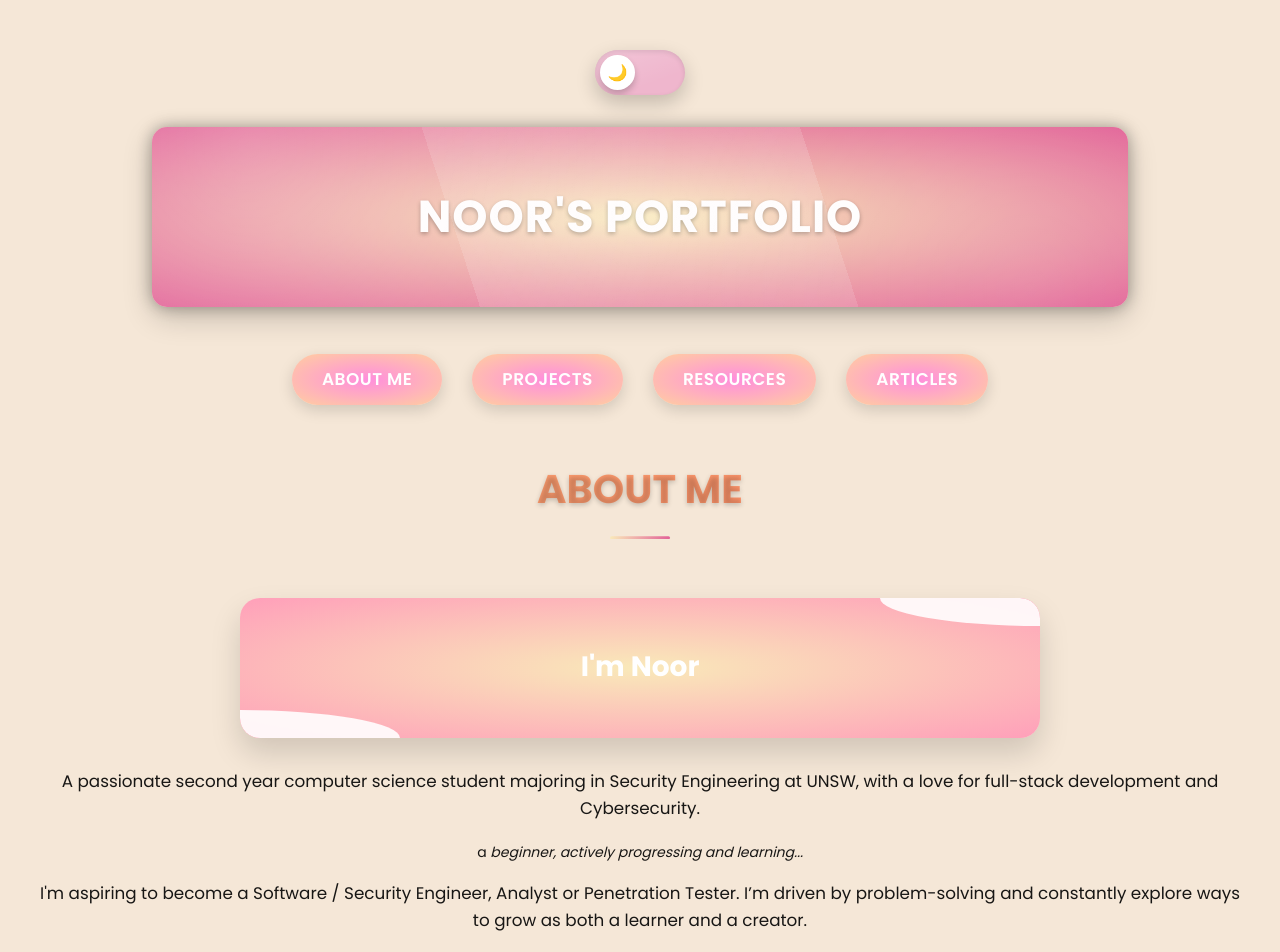
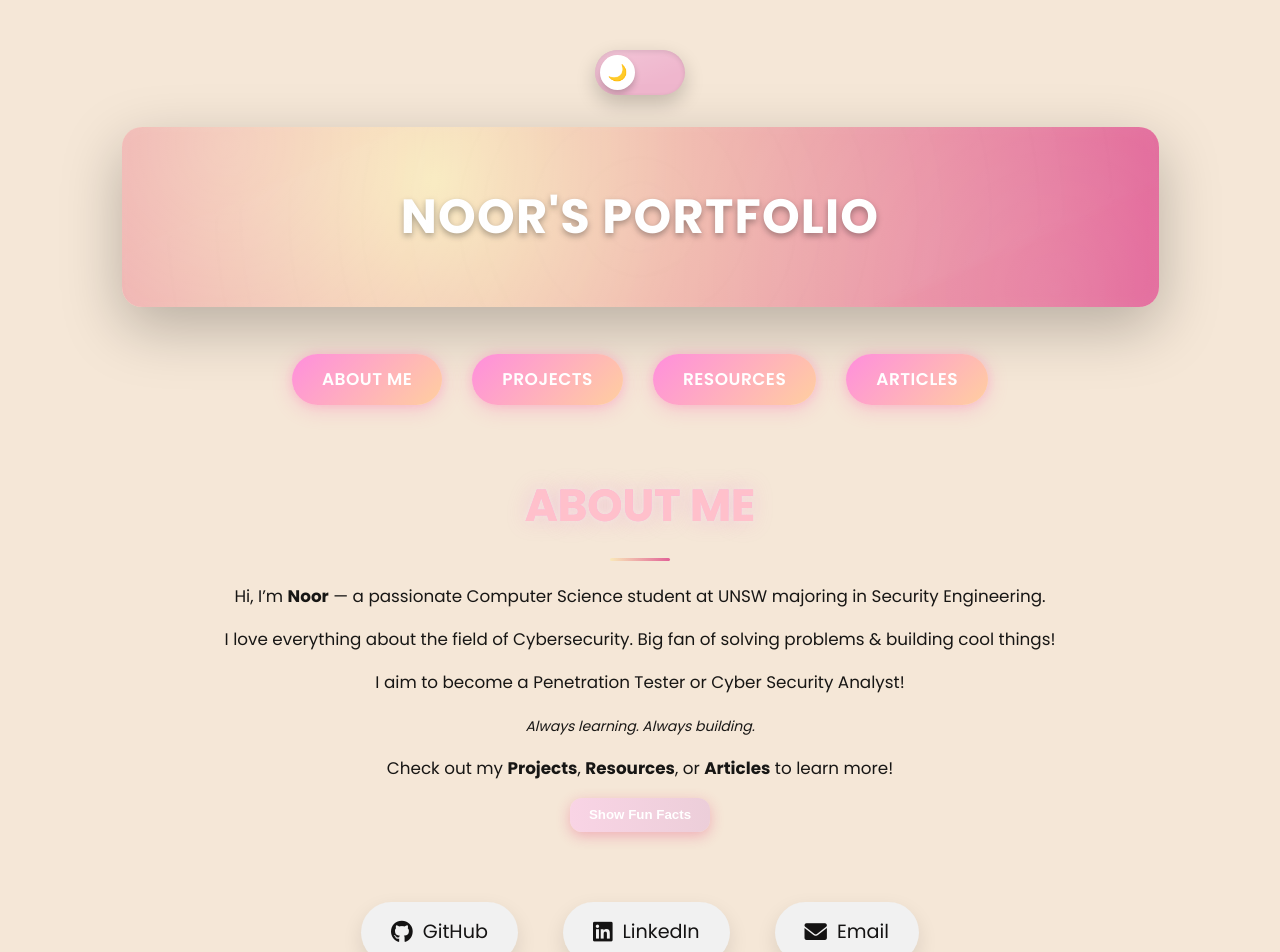
Before and after one commit to noorbabar/noorportfolio, a React (Vite) app in the folder Noorportfolio/frontend/: page / in a window 1280 px wide. Shown: the top 952 px of the page. Built offline with nearby package versions, Linux system fonts and the light colour scheme.

Commit message:
updated quote and css

```diff
--- a/Noorportfolio/frontend/package.json
+++ b/Noorportfolio/frontend/package.json
@@ -10,11 +10,11 @@
     "preview": "vite preview"
   },
   "dependencies": {
-    "@react-three/drei": "^10.0.5",
-    "@react-three/fiber": "^9.1.0",
+    "@react-three/drei": "^10.0.6",
+    "@react-three/fiber": "^9.1.2",
     "d3": "^7.9.0",
     "font-awesome": "^4.7.0",
-    "framer-motion": "^12.7.5",
+    "framer-motion": "^12.8.0",
     "react": "^19.0.0",
     "react-dom": "^19.0.0",
     "react-icons": "^5.4.0",
--- a/Noorportfolio/frontend/src/App.css
+++ b/Noorportfolio/frontend/src/App.css
@@ -78,7 +78,6 @@ p {
   margin-bottom: 1rem;
 }
 
-/* Cool Scrollbar Styling */
 ::-webkit-scrollbar {
   width: 12px;
 }
@@ -100,7 +99,6 @@ p {
   background-clip: content-box;
 }
 
-/* Media Queries */
 @media (max-width: 768px) {
   h1 {
     font-size: 1.8rem;
--- a/Noorportfolio/frontend/src/components/About.jsx
+++ b/Noorportfolio/frontend/src/components/About.jsx
@@ -1,10 +1,11 @@
 import React, { useState, useEffect } from "react";
 import Slider from "react-slick";
+import { motion } from "framer-motion";
 import "../App.css";
 import "slick-carousel/slick/slick.css";
 import "slick-carousel/slick/slick-theme.css";
-import '../style/home.css'
-import '../style/utilities.css'
+import '../style/home.css';
+import '../style/utilities.css';
 
 const About = () => {
   const [interests, setInterests] = useState("Watching K-Dramas");
@@ -13,28 +14,28 @@ const About = () => {
 
   useEffect(() => {
     const interestsList = [
-      "Gym", "Lifting", "Watching the sunrise","Badminton",
+      "Gym", "Lifting", "Watching the sunrise", "Badminton",
       "Hanging out w my friends", "Baking", "Traveling",
-      "Taking naps","Chess", "Walking my cat"
+      "Taking naps", "Chess", "Walking my cat"
     ];
 
     const moviesList = [
-      "Black Panther", "Maze Runner", "Night Agent", "Venom", "Alchemy of Souls", "Prison Break", "The Punisher",
-      "Divergent", "White Chicks", "Business Proposal", "Avatar", "Karate Kid", "+ 200 more"
+      "Black Panther", "Maze Runner", "Night Agent", "Venom", "Alchemy of Souls",
+      "Prison Break", "The Punisher", "Divergent", "White Chicks", "Business Proposal",
+      "Avatar", "Karate Kid", "+ 200 more"
     ];
 
-    let interestsIndex = 0;
-    let moviesIndex = 0;
+    let i = 0, m = 0;
 
     const interestsInterval = setInterval(() => {
-      setInterests(interestsList[interestsIndex]);
-      interestsIndex = (interestsIndex + 1) % interestsList.length;
-    }, 2000);
+      setInterests(interestsList[i]);
+      i = (i + 1) % interestsList.length;
+    }, 2500);
 
     const moviesInterval = setInterval(() => {
-      setMovies(moviesList[moviesIndex]);
-      moviesIndex = (moviesIndex + 1) % moviesList.length;
-    }, 2000);
+      setMovies(moviesList[m]);
+      m = (m + 1) % moviesList.length;
+    }, 2500);
 
     return () => {
       clearInterval(interestsInterval);
@@ -42,27 +43,16 @@ const About = () => {
     };
   }, []);
 
-
-
   const sliderSettings = {
     dots: true,
     infinite: true,
     speed: 300,
-    slidesToShow: 4,
-    centerMode: false,
+    slidesToShow: 3,
     slidesToScroll: 1,
-    edgeFriction: 0.15,
-    variableWidth: false,
     responsive: [
-      {
-        breakpoint: 768,
-        settings: {
-          slidesToShow: 1,
-        },
-      },
-    ],
+      { breakpoint: 768, settings: { slidesToShow: 1 } }
+    ]
   };
-
 
   const catMedia = [
     { type: "image", src: "/cat1.jpg", alt: "Milo playing with a toy" },
@@ -73,66 +63,51 @@ const About = () => {
   ];
 
   return (
-    <section>
-     <div style={{ display: "flex", flexDirection: "column", gap: "1rem" }}>
-      <h1 className="about-me-heading">ABOUT ME</h1>
-      <div className="card">I'm Noor</div>
-    </div>
-      <p> A passionate second year computer science student majoring in Security Engineering at UNSW, with a love for
-            full-stack development and Cybersecurity.</p>
-      <p>
-        <small>
-          a <em>beginner, actively progressing and learning...</em>
-        </small>
-      </p>
+    <section className="about-section">
+      <motion.div
+        className="intro-block"
+        initial={{ opacity: 0, y: 30 }}
+        animate={{ opacity: 1, y: 0 }}
+        transition={{ duration: 0.6 }}
+      >
+        <h1 className="about-me-heading">ABOUT ME</h1>
+        <p className="intro-line">Hi, I’m <strong>Noor</strong> — a passionate <span>Computer Science student</span> at UNSW majoring in Security Engineering.</p>
+        <p> I love everything about the field of Cybersecurity. Big fan of solving problems & building cool things!</p>
+        <p> I aim to become a Penetration Tester or Cyber Security Analyst!</p>
+        <p><small><em>Always learning. Always building.</em></small></p>
+        <p>Check out my <strong>Projects</strong>, <strong>Resources</strong>, or <strong>Articles</strong> to learn more!</p>
+      </motion.div>
 
-      <p>
-        I'm aspiring to become a Software / Security Engineer, Analyst or Penetration Tester. I’m driven by problem-solving and
-        constantly explore ways to grow as both a learner and a creator.
-      </p>
-      <p>
-        Feel free to check out the sections above — Projects, Resources,
-        Articles --
-      </p>
-
-      <div className="fun-facts-toggle">
-        <button
-          onClick={() => setShowFunFacts(!showFunFacts)}
-          className="toggle-button"
-        >
-          {showFunFacts ? "HIDE FUN FACTS" : "SHOW FUN FACTS"}
+      <motion.div
+        className="fun-facts-toggle"
+        initial={{ opacity: 0 }}
+        animate={{ opacity: 1 }}
+        transition={{ delay: 0.5 }}
+      >
+      <button onClick={() => setShowFunFacts(!showFunFacts)} className="gradient-button">
+          {showFunFacts ? "Hide Fun Facts" : "Show Fun Facts"}
         </button>
-      </div>
+      </motion.div>
 
       {showFunFacts && (
-        <div className="fun-facts-section">
-          <h1 className="about-me-heading">FUN FACTS</h1>
-          <table>
+        <motion.div
+          className="fun-facts-section"
+          initial={{ opacity: 0, y: 20 }}
+          animate={{ opacity: 1, y: 0 }}
+          transition={{ duration: 0.6 }}
+        >
+        <h1 className="about-me-heading">FUN FACTS</h1>
+          <table className="fun-table">
             <tbody>
-              <tr>
-                <td><strong>Age</strong></td>
-                <td>20</td>
-              </tr>
-              <tr>
-                <td><strong>Favourite Quote</strong></td>
-                <td>"When you set your mind to something, you’ll always find a way to make it work." — Imam Ghazali</td>
-              </tr>
-              <tr>
-                <td><strong> Best piece of Advice </strong></td>
-                <td>Comparison is the thief of joy -- it's you vs you.</td>
-              </tr>
-              <tr>
-                <td><strong>Interests</strong></td>
-                <td>{interests}</td>
-              </tr>
-              <tr>
-                <td><strong>Favourite Movies/Shows</strong></td>
-                <td>{movies}</td>
-              </tr>
+              <tr><td><strong>Age:</strong></td><td>20</td></tr>
+              <tr><td><strong>Quote:</strong></td><td>"When you set your mind to something, you’ll always find a way to make it work." — Imam Ghazali</td></tr>
+              <tr><td><strong>Best Advice:</strong></td><td>"If you only do what you can do, you'll never be more than you are now. The only true limit is the one you set for yourself" - Shifu </td></tr>
+              <tr><td><strong>Current Interest:</strong></td><td><span className="highlight">{interests}</span></td></tr>
+              <tr><td><strong> Fav Movie/Show:</strong></td><td><span className="highlight">{movies}</span></td></tr>
             </tbody>
           </table>
 
-          <h2>THIS IS MY CAT MILO</h2>
+          <h1 className="about-me-heading">🐾 Meet my best friend, MILO!</h1>
           <Slider {...sliderSettings}>
             {catMedia.map((item, index) => (
               <div key={index} className="media-container">
@@ -141,16 +116,16 @@ const About = () => {
                 ) : (
                   <video
                     src={item.src}
-                    alt={item.alt}
                     className="media"
                     controls
                     autoPlay={item.autoplay}
+                    muted
                   />
                 )}
               </div>
             ))}
           </Slider>
-        </div>
+        </motion.div>
       )}
     </section>
   );
--- a/Noorportfolio/frontend/src/style/home.css
+++ b/Noorportfolio/frontend/src/style/home.css
@@ -1,26 +1,37 @@
-/* Enhanced Gradient Banner */
 .gradient {
     display: flex;
     justify-content: center;
     align-items: center;
     margin: 2rem auto;
-    max-height: 180px;
     height: 180px;
-    width: 80%;
+    width: 85%;
     max-width: 1200px;
-    border-radius: 15px;
-    background-image: radial-gradient(var(--gradient-start), var(--gradient-end));
-    box-shadow: 0 10px 30px rgba(0, 0, 0, 0.2),
-                0 0 15px hsla(0, 0%, 0%, 0.3);
-    color: #fffdfd;
-    font-size: 2.8rem;
-    font-weight: 700;
+    border-radius: 20px;
+    background-image: radial-gradient(circle at 30% 30%, var(--gradient-start), var(--gradient-end));
+    box-shadow: 0 20px 60px rgba(0, 0, 0, 0.25),
+                inset 0 0 20px rgba(255, 255, 255, 0.05);
+    color: #fff;
+    font-size: 3rem;
+    font-weight: 800;
     text-align: center;
-    padding: 20px;
+    padding: 30px;
     position: relative;
     overflow: hidden;
-    text-shadow: 0 2px 4px rgba(0, 0, 0, 0.3);
-    letter-spacing: 1px;
+    text-shadow: 0 3px 6px rgba(0, 0, 0, 0.35);
+    letter-spacing: 1.2px;
+    backdrop-filter: blur(4px);
+    animation: floatIn 1.6s ease-out;
+  }
+
+  @keyframes floatIn {
+    0% {
+      opacity: 0;
+      transform: translateY(20px) scale(0.98);
+    }
+    100% {
+      opacity: 1;
+      transform: translateY(0) scale(1);
+    }
   }
 
   .gradient::before {
@@ -30,53 +41,60 @@
     left: -50%;
     width: 200%;
     height: 200%;
-    background: radial-gradient(circle, rgba(255,255,255,0.2) 0%, rgba(255,255,255,0) 60%);
-    transform: rotate(30deg);
-    animation: shimmer 8s infinite linear;
+    background: radial-gradient(circle, rgba(255,255,255,0.1) 0%, rgba(255,255,255,0) 60%);
+    transform: rotate(45deg);
+    animation: shimmer 6s infinite linear;
     pointer-events: none;
+    opacity: 0.6;
+    filter: blur(4px);
+  }
+  .about-me-heading {
+    font-family: 'Poppins', 'Trebuchet MS', sans-serif;
+    font-size: 2.8rem;
+    font-weight: 900;
+    text-align: center;
+    background: linear-gradient( #fc85cd, #fbc2ec);
+    background-size: 200% auto;
+    color: pink;
+    background-clip: text;
+    -webkit-background-clip: text;
+    -webkit-text-fill-color: pink;
+    animation: neonShift 6s ease infinite, pulseGlow 3s infinite ease-in-out;
+    position: relative;
+    padding: 12px 30px;
+    margin: 30px auto;
+    display: inline-block;
+    text-shadow: 0 0 6px rgb(44, 7, 7);
   }
 
-  /* Enhanced About Me Heading Animation */
-  .about-me-heading {
-    font-family: 'Poppins', 'Trebuchet MS', sans-serif;
-    font-size: 2.5rem;
-    font-weight: bold;
-    text-align: center;
-    color: #fff;
-    background: linear-gradient(135deg, #ff7e5f, #feb47b);
-    -webkit-background-clip: text;
-    background-clip: text;
-    -webkit-text-fill-color: transparent;
-    text-shadow: 0 2px 5px rgba(0, 0, 0, 0.2);
-    animation: bounce 3s infinite, colorShift 8s infinite alternate;
-    position: relative;
-    display: inline-block;
-    padding: 10px 20px;
-    margin: 20px 0;
+  @keyframes neonShift {
+    0% {
+      background-position: 0% center;
+    }
+    50% {
+      background-position: 100% center;
+    }
+    100% {
+      background-position: 0% center;
+    }
   }
 
-  @keyframes colorShift {
-    0% { background: linear-gradient(135deg, #ff7e5f, #feb47b); -webkit-background-clip: text; }
-    50% { background: linear-gradient(135deg, #e26297, #f9e9b9); -webkit-background-clip: text; }
-    100% { background: linear-gradient(135deg, #feb47b, #ff7e5f); -webkit-background-clip: text; }
-  }
-
-  @keyframes bounce {
+  @keyframes pulseGlow {
     0%, 100% {
-      transform: translateY(0);
+      text-shadow: 0 0 6px rgba(255, 255, 255, 0.25), 0 0 20px rgba(255, 110, 196, 0.25);
     }
     50% {
-      transform: translateY(-15px);
+      text-shadow: 0 0 12px rgba(255, 255, 255, 0.4), 0 0 35px rgba(120, 115, 245, 0.4);
     }
   }
 
   .about-me-heading:hover {
+    transform: scale(1.05);
+    filter: brightness(1.2);
+    text-shadow: 0 0 10px rgba(255, 255, 255, 0.3), 0 0 30px rgba(74, 222, 222, 0.4);
     animation-play-state: paused;
-    transform: translateY(-8px) scale(1.05);
-    text-shadow: 0 6px 10px rgba(0, 0, 0, 0.3);
   }
 
-  /* Enhanced Card Animation */
   .card {
     position: relative;
     width: 90%;
@@ -147,7 +165,6 @@
     letter-spacing: 2px;
   }
 
-  /* Enhanced Media Container */
   .media-container {
     padding: 15px;
     display: flex;
@@ -186,7 +203,6 @@
     box-shadow: 0 15px 40px rgba(0, 0, 0, 0.2);
   }
 
-  /* Enhanced Table Styling */
   table {
     border-collapse: collapse;
     font-family: 'Poppins', 'Trebuchet MS', sans-serif;
@@ -235,7 +251,6 @@
     font-size: 0.9rem;
   }
 
-  /* Enhanced Social Links */
   .social-links {
     margin-top: 60px;
     margin-bottom: 40px;
@@ -386,7 +401,6 @@
     }
   }
 
-  /* Gradient effects */
   .gradient::after {
     content: '';
     position: absolute;
@@ -400,7 +414,6 @@
       radial-gradient(circle at 90% 90%, rgba(255,255,255,0.1) 0%, rgba(255,255,255,0) 40%);
   }
 
-  /* Responsive styles for home components */
   @media (max-width: 768px) {
     .gradient {
       width: 95%;
@@ -457,3 +470,19 @@
       font-size: 18px;
     }
   }
+
+  .gradient-button {
+    background: linear-gradient(90deg, #f9d4e5, #ecced9);
+    color: white;
+    padding: 0.6rem 1.2rem;
+    border: none;
+    border-radius: 12px;
+    font-weight: 600;
+    cursor: pointer;
+    transition: transform 0.2s ease;
+    box-shadow: 0 4px 14px rgba(229, 46, 113, 0.3);
+  }
+
+  .gradient-button:hover {
+    transform: scale(1.05);
+  }
--- a/Noorportfolio/frontend/src/style/utilities.css
+++ b/Noorportfolio/frontend/src/style/utilities.css
@@ -587,3 +587,69 @@ body.dark-mode .animated-background {
     font-size: 14px;
   }
 }
+/* Additions to Existing Styles */
+
+/* Fancy Glow Button */
+.button-heading {
+    background-image: linear-gradient(135deg, var(--button-gradient-start), var(--button-gradient-end));
+    box-shadow: 0 4px 20px rgba(255, 105, 180, 0.3), 0 0 10px rgba(255, 105, 180, 0.2);
+    border: none;
+    backdrop-filter: blur(4px);
+  }
+
+  .button-heading:hover {
+    transform: scale(1.05);
+    box-shadow: 0 8px 25px rgba(255, 105, 180, 0.45), 0 0 15px rgba(255, 105, 180, 0.3);
+  }
+
+  /* Glass Effect for Cards */
+  .card-glass {
+    background: rgba(255, 255, 255, 0.15);
+    border-radius: 20px;
+    box-shadow: 0 8px 32px rgba(31, 38, 135, 0.2);
+    backdrop-filter: blur(8px);
+    -webkit-backdrop-filter: blur(8px);
+    border: 1px solid rgba(255, 255, 255, 0.2);
+    padding: 2rem;
+    margin: 1rem auto;
+    max-width: 700px;
+    color: var(--primary-text);
+  }
+
+  /* Animate Headings */
+  h1 {
+    animation: popIn 0.8s ease-out;
+  }
+
+  /* Smooth Scroll for better UX */
+  html {
+    scroll-behavior: smooth;
+  }
+
+  /* Glowing Border on Dark Mode Toggle */
+  .dark-mode-toggle {
+    border: 2px solid transparent;
+    background-clip: padding-box;
+  }
+
+  body.dark-mode .dark-mode-toggle {
+    border: 2px solid rgba(255, 255, 255, 0.1);
+  }
+
+  /* Cool Animated Shine */
+  @keyframes shine {
+    0% { transform: translateX(-100%); }
+    100% { transform: translateX(100%); }
+  }
+
+  /* Pop In Animation */
+  @keyframes popIn {
+    0% {
+      transform: scale(0.95);
+      opacity: 0;
+    }
+    100% {
+      transform: scale(1);
+      opacity: 1;
+    }
+  }
```
Also changed, not shown: 1 other file (tests, documents, lock files or other folders).
